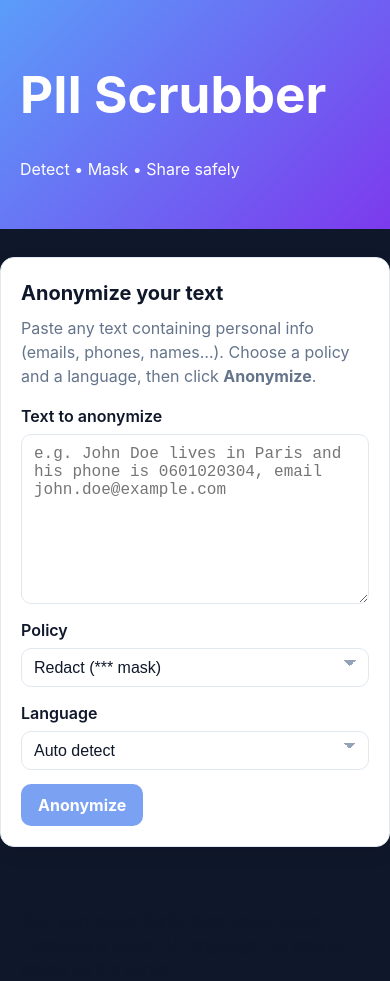
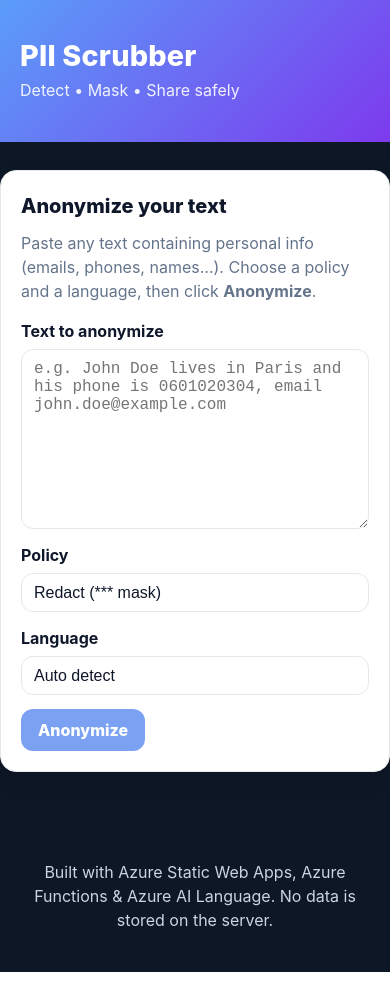
Before and after one commit to myahia93/Azure_PII_Scrubber_App, a React (Vite) app in the folder app/: page / in a window 390 px wide. Built offline with nearby package versions, Linux system fonts and the light colour scheme.

Commit message:
style: update CSS variables and improve layout for PII Scrubber app, enhance component styles and responsiveness

```diff
--- a/app/src/App.css
+++ b/app/src/App.css
@@ -1,18 +1,18 @@
 :root {
-  --bg: #0f172a;
+  --bg: #0e1726;
   --card: #fff;
+  --ink: #0f172a;
   --muted: #64748b;
-  --ink: #0f172a;
   --brand1: #5b9df9;
   --brand2: #7c3aed;
   --primary: #2563eb;
   --primary-ink: #fff;
   --ring: #93c5fd;
-  --border: #e2e8f0;
+  --border: #e5e7eb;
   --soft: #f8fafc;
   --green-soft: #ecfdf5;
   --yellow: #fde047;
-  --shadow: 0 6px 18px rgba(2, 6, 23, .08);
+  --shadow: 0 8px 22px rgba(2, 6, 23, .10);
 }
 
 * {
@@ -26,9 +26,9 @@ body {
 }
 
 body {
-  background: var(--bg);
+  font-family: Inter, system-ui, Segoe UI, Roboto, Helvetica, Arial, sans-serif;
   color: var(--ink);
-  font-family: Inter, system-ui, Segoe UI, Roboto, Helvetica, Arial, sans-serif
+  background: var(--bg)
 }
 
 .page {
@@ -37,51 +37,56 @@ body {
   flex-direction: column
 }
 
-/* FULL-BLEED HEADER */
+/* Header full-bleed */
 .header {
-  position: relative;
-  isolation: isolate;
-  padding: 32px 0;
   color: #fff;
-}
-
-.header::before {
-  content: "";
-  position: absolute;
-  inset: 0;
-  /* full width */
-  z-index: -1;
+  padding: 40px 0;
   background: linear-gradient(135deg, var(--brand1), var(--brand2));
 }
 
-/* CENTER THE CONTENT */
+.header .container {
+  max-width: 1100px;
+  margin: 0 auto;
+  padding: 0 20px
+}
+
+.brand {
+  margin: 0;
+  font-size: clamp(1.8rem, 3vw, 2.6rem);
+  font-weight: 800;
+  letter-spacing: .2px
+}
+
+.tagline {
+  margin: 6px 0 0;
+  opacity: .9
+}
+
+/* Centered content column */
 .container {
-  width: min(100%, 1100px);
-  /* never exceed 1100px */
-  margin-inline: auto;
-  /* centers horizontally */
-  padding-inline: 20px;
+  max-width: 1100px;
+  margin: 0 auto;
+  padding: 0 20px
 }
 
 .main {
   padding: 28px 0 40px
 }
 
-/* CARD */
+/* Card */
 .card {
   background: var(--card);
   border: 1px solid var(--border);
-  border-radius: 14px;
+  border-radius: 16px;
   padding: 20px;
-  margin: 0 auto 22px;
-  /* auto centers the card in the container */
+  margin-bottom: 24px;
   box-shadow: var(--shadow);
 }
 
 .card-title {
-  margin: 0 0 8px;
+  margin: 0 0 10px;
   font-size: 1.25rem;
-  font-weight: 700
+  font-weight: 800
 }
 
 .muted {
@@ -89,7 +94,7 @@ body {
   margin: 0 0 16px
 }
 
-/* GRID + FIELDS */
+/* Grid */
 .grid {
   display: grid
 }
@@ -102,6 +107,7 @@ body {
   gap: 14px
 }
 
+/* Fields */
 .field {
   display: flex;
   flex-direction: column;
@@ -109,7 +115,7 @@ body {
 }
 
 .label {
-  font-weight: 600
+  font-weight: 700
 }
 
 .input {
@@ -117,7 +123,7 @@ body {
   border: 1px solid var(--border);
   background: #fff;
   color: var(--ink);
-  border-radius: 10px;
+  border-radius: 12px;
   padding: 10px 12px;
   font-size: 1rem;
   outline: none;
@@ -130,19 +136,15 @@ body {
 }
 
 .textarea {
-  min-height: 170px;
+  min-height: 180px;
   resize: vertical
 }
 
 .select {
-  appearance: none;
-  background-image: linear-gradient(45deg, transparent 50%, #94a3b8 50%), linear-gradient(135deg, #94a3b8 50%, transparent 50%);
-  background-position: calc(100% - 18px) calc(50% - 4px), calc(100% - 12px) calc(50% - 4px);
-  background-size: 6px 6px, 6px 6px;
-  background-repeat: no-repeat
+  appearance: none
 }
 
-/* BUTTONS */
+/* Buttons */
 .actions {
   display: flex;
   gap: 12px;
@@ -151,12 +153,12 @@ body {
 }
 
 .btn {
-  border-radius: 10px;
+  border-radius: 12px;
   padding: 10px 16px;
-  font-weight: 700;
+  font-weight: 800;
   cursor: pointer;
   border: 1px solid transparent;
-  transition: transform .05s ease, background .2s ease, color .2s ease, border-color .2s ease
+  transition: transform .05s ease, background .2s ease, color .2s ease, border-color .2s ease;
 }
 
 .btn:active {
@@ -188,20 +190,20 @@ body {
   color: #fff
 }
 
-/* RESULTS */
+/* Results */
 .panel-title {
   margin: 0 0 8px;
-  font-weight: 700
+  font-weight: 800
 }
 
 .codeblock {
   background: var(--soft);
   border: 1px solid var(--border);
-  border-radius: 10px;
+  border-radius: 12px;
   padding: 12px;
   min-height: 160px;
   white-space: pre-wrap;
-  word-break: break-word
+  word-break: break-word;
 }
 
 .codeblock.green {
@@ -219,24 +221,24 @@ body {
   background: #eef2ff;
   color: #3730a3;
   border: 1px solid #c7d2fe;
-  padding: 4px 8px;
+  padding: 4px 10px;
   border-radius: 999px;
   font-size: .85rem;
-  font-weight: 700
+  font-weight: 800
 }
 
-/* HIGHLIGHT */
+/* Highlight */
 mark {
   background: var(--yellow);
-  padding: 0 3px;
+  padding: 0 4px;
   border-radius: 4px;
-  font-weight: 700
+  font-weight: 800
 }
 
-/* ALERT */
+/* Alerts */
 .alert {
   padding: 10px 12px;
-  border-radius: 10px;
+  border-radius: 12px;
   border: 1px solid
 }
 
@@ -246,8 +248,15 @@ mark {
   color: #7f1d1d
 }
 
-/* RESPONSIVE */
-@media (max-width: 800px) {
+/* Footer */
+.footer {
+  color: #cbd5e1;
+  padding: 24px 0 40px;
+  text-align: center
+}
+
+/* Responsive */
+@media (max-width: 960px) {
   .two {
     grid-template-columns: 1fr
   }
```
